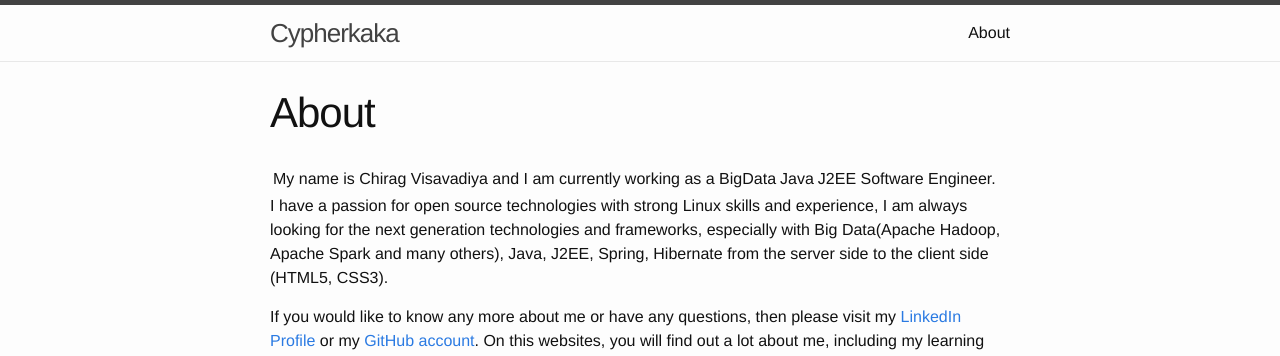
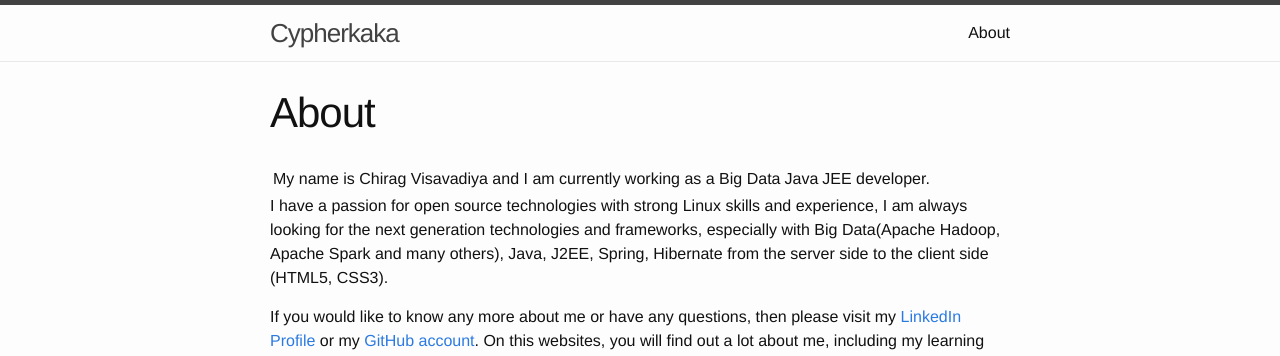
Before and after one commit to cypherkaka/codecypher.github.io, a Jekyll site: the page built from about.md, in a window 1280 px wide. Shown: the top 356 px of the page. Built offline with Jekyll 4.4.1, drawn with Linux system fonts in a browser that asks for light colours.

Commit message:
Updated title.

```diff
--- a/about.md
+++ b/about.md
@@ -4,7 +4,7 @@ layout: page
 permalink: "/about/"
 ---
 
-My name is Chirag Visavadiya and I am currently working as a BigData|Java|J2EE Software Engineer.
+My name is Chirag Visavadiya and I am currently working as a Big Data | Java | JEE developer.
 
 I have a passion for open source technologies with strong Linux skills and experience, I am always looking for the next generation technologies and frameworks, especially with Big Data(Apache Hadoop, Apache Spark and many others), Java, J2EE, Spring, Hibernate from the server side to the client side (HTML5, CSS3).
 
```
